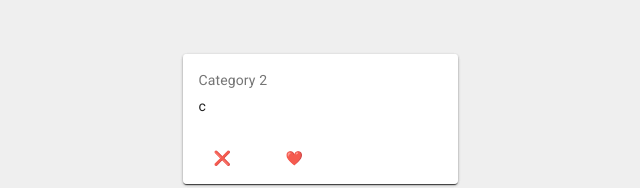
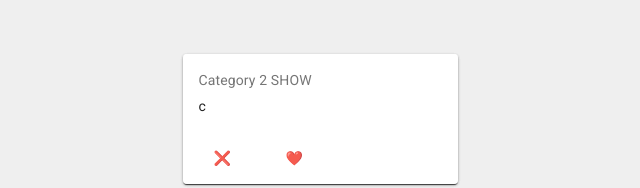
Before and after one commit to Orange-Mango/what-do-frontend, a React (Create React App) app: page / in a window 1280 px wide. Shown: the part 149-337 px from the top of the page, without its empty margins (320-960 px from the left). Built offline with nearby package versions, Linux system fonts and the light colour scheme; no server answers; the HTML template or start-up script is replaced by a standard one.

Commit message:
Call ordered activities, store seen

```diff
--- a/src/Activities/Activities.js
+++ b/src/Activities/Activities.js
@@ -1,79 +1,99 @@
-import React, { useState, useEffect } from 'react';
-import { Button, Container, Grid } from '@material-ui/core';
-import { useTransition, animated } from 'react-spring';
+import React, { useState, useEffect } from "react";
+import { Button, Container, Grid } from "@material-ui/core";
+import { useTransition, animated } from "react-spring";
 
-import Activity from './Activity/Activity';
+import Activity from "./Activity/Activity";
+import storage from "../utils/storage";
 
 const Activities = () => {
   const [activities, setActivities] = useState([
-    { key: 0, description: 'a' },
-    { key: 1, description: 'b' },
-    { key: 2, description: 'c' }
+    { key: 0, description: "a", tags: ["HEALTH"] },
+    { key: 1, description: "b", tags: ["FOOD", "LEARNING"] },
+    { key: 2, description: "c", tags: ["SHOW"] }
   ]);
 
   const [index, setIndex] = useState(activities.length);
 
   useEffect(() => {
     function fetchData() {
-      fetch('http://78.82.184.12:55502/activities')
+      let seenActivities = storage.getSeenActivities();
+      let queryParams = seenActivities.map(id => `not=${id}`).join("&");
+      fetch(`http://localhost:5000/activities/ordered?${queryParams}`)
         .then(response => {
           return response.json();
         })
         .then(data => {
-          setActivities(data);
+          let mappedData = data.map(item => {
+            return {
+              key: item.id,
+              description: item.description,
+              tags: ["HARDCORE", "HARDCODED"]
+            };
+          });
+          setActivities(mappedData);
         });
     }
     fetchData();
   }, []);
 
   const handleRemoveActivity = index => {
+    storage.addSeenActivity(index);
     let newActivities = [...activities];
     newActivities.pop();
     setActivities(newActivities);
   };
 
+  const handleLikeActivity = index => {
+    sendLike(index);
+    handleRemoveActivity(index);
+  };
+
   const handleAddActivity = () => {
     setIndex(index + 1);
     let newActivities = [...activities];
-    newActivities.push({ key: index, description: 'new' });
+    newActivities.push({ key: index, description: "new" });
     setActivities(newActivities);
   };
 
   const transitions = useTransition(activities, p => p.key, {
     from: { opacity: 0, transform: `translate3d(100%,0,0)` },
-    enter: { opacity: 1, transform: 'translate3d(0%,0,0)' },
-    leave: { opacity: 0, transform: 'translate3d(-150%,0,0)' }
+    enter: { opacity: 1, transform: "translate3d(0%,0,0)" },
+    leave: { opacity: 0, transform: "translate3d(-150%,0,0)" }
   });
 
   return (
     <Container>
       <Grid
         container
-        direction='column'
-        alignItems='center'
-        justify='center'
+        direction="column"
+        alignItems="center"
+        justify="center"
         spacing={3}
       >
         <Grid item>
           <Button
             onClick={handleAddActivity}
-            variant='contained'
-            color='primary'
+            variant="contained"
+            color="primary"
           >
             Add activity
           </Button>
         </Grid>
         {transitions.map(({ item, props, key }) => (
           <animated.div
+            key={key}
             style={{
               ...props,
-              marginTop: '500px',
-              position: 'absolute'
+              marginTop: "500px",
+              position: "absolute"
             }}
-            key={key}
           >
             <Grid item>
-              <Activity removeActivity={handleRemoveActivity} activity={item} />
+              <Activity
+                removeActivity={handleRemoveActivity}
+                likeActivity={handleLikeActivity}
+                activity={item}
+              />
             </Grid>
           </animated.div>
         ))}
@@ -82,4 +102,10 @@ const Activities = () => {
   );
 };
 
+function sendLike(id) {
+  fetch(`http://localhost:5000/activities/${id}/like`, {
+    method: "PUT"
+  });
+}
+
 export default Activities;
--- a/src/Activities/Activity/Activity.js
+++ b/src/Activities/Activity/Activity.js
@@ -1,22 +1,22 @@
-import React from 'react';
-import { makeStyles } from '@material-ui/core/styles';
+import React from "react";
+import { makeStyles } from "@material-ui/core/styles";
 import {
   Card,
   CardActions,
   CardContent,
   Button,
   Typography
-} from '@material-ui/core';
+} from "@material-ui/core";
 
 const useStyles = makeStyles({
   root: {
     minWidth: 275,
-    width: '30%'
+    width: "30%"
   },
   bullet: {
-    display: 'inline-block',
-    margin: '0 2px',
-    transform: 'scale(0.8)'
+    display: "inline-block",
+    margin: "0 2px",
+    transform: "scale(0.8)"
   },
   title: {
     fontSize: 14
@@ -26,26 +26,27 @@ const useStyles = makeStyles({
   }
 });
 
-const Activity = ({ activity, removeActivity }) => {
+const Activity = ({ activity, removeActivity, likeActivity, tags }) => {
   const classes = useStyles();
   return (
     <Card className={classes.root}>
       <CardContent>
         <Typography
           className={classes.title}
-          color='textSecondary'
+          color="textSecondary"
           gutterBottom
         >
-          Category {activity.key}
+          Category {activity.key}{" "}
+          {activity.tags && activity.tags.map(tag => tag).join(" ")}
         </Typography>
 
-        <Typography variant='body2' component='p'>
+        <Typography variant="body2" component="p">
           {activity.description}
         </Typography>
       </CardContent>
       <CardActions>
         <Button onClick={() => removeActivity(activity.key)}>❌</Button>
-        <Button>❤️</Button>
+        <Button onClick={() => likeActivity(activity.key)}>❤️</Button>
       </CardActions>
     </Card>
   );
--- /dev/null
+++ b/src/utils/storage.js
@@ -0,0 +1,20 @@
+const ACTIVITY_KEY = "activities";
+
+function getSeenActivities() {
+  let activities = sessionStorage.getItem(ACTIVITY_KEY);
+  return activities ? JSON.parse(activities) : [];
+}
+
+function addSeenActivity(id) {
+  let activities = getSeenActivities();
+  if (!activities.includes(id)) {
+    activities.push(id);
+  }
+
+  sessionStorage.setItem(ACTIVITY_KEY, JSON.stringify(activities));
+}
+
+export default {
+  getSeenActivities,
+  addSeenActivity
+};
```
